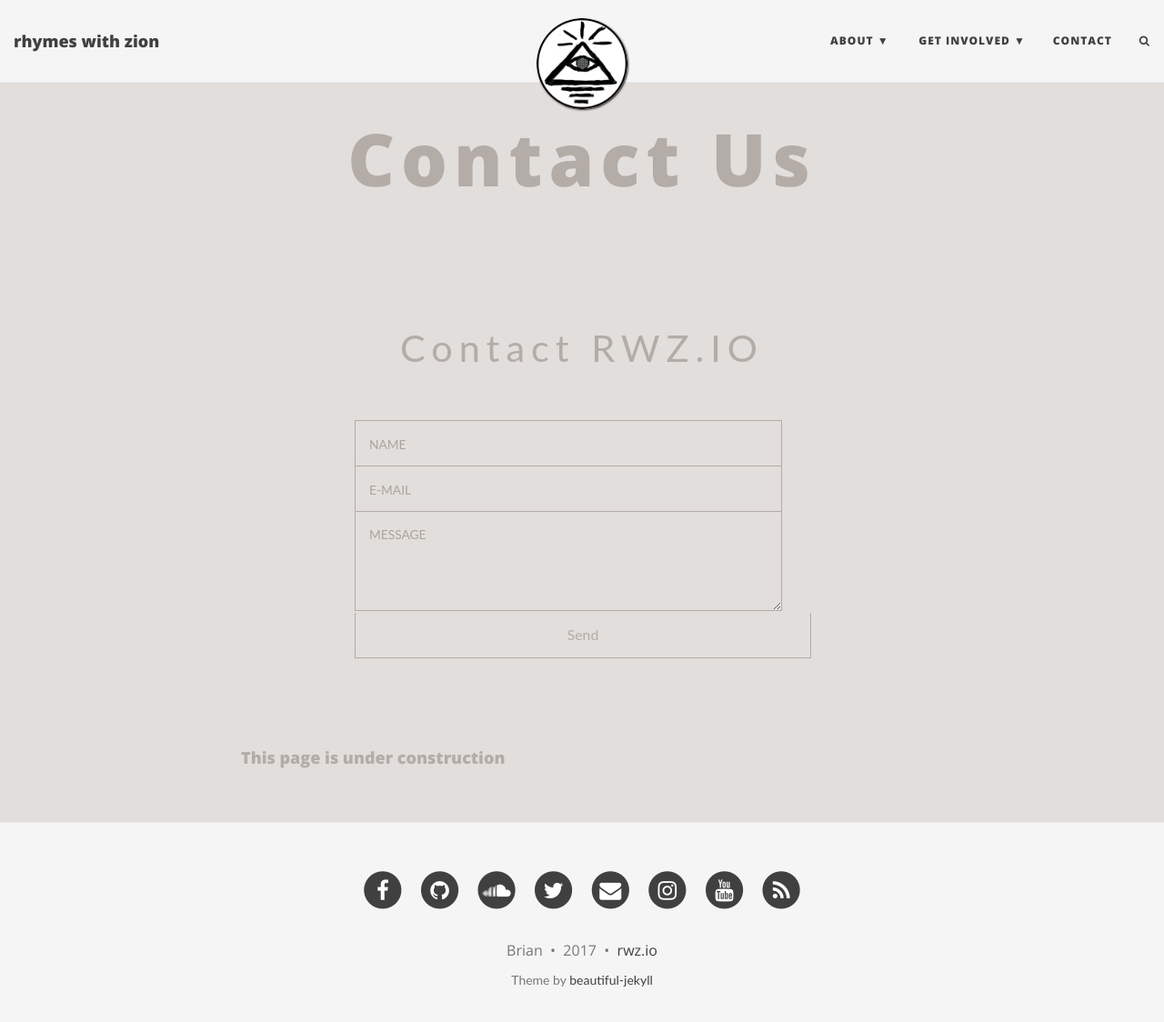
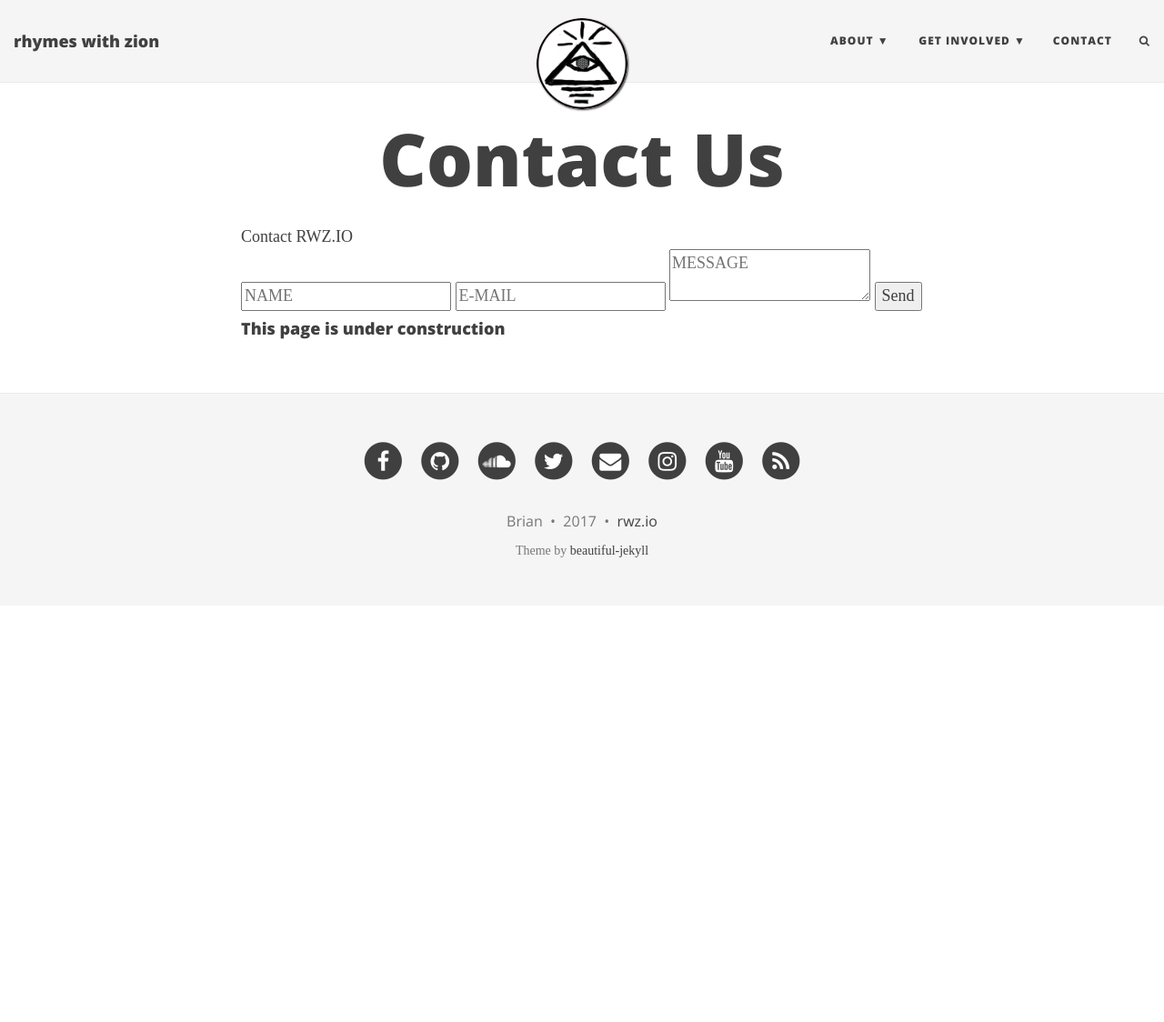
Before and after one commit to rhymeswithzion/rwz-test, a Jekyll site: the page built from contact.md, in a window 1280 px wide and 1138 px high. Shown: the top 1124 px of the window at 91% size. Built offline with Jekyll 4.4.1, drawn with Linux system fonts in a browser that asks for light colours; some web fonts are replaced; comment, search, counter and statistics services are not loaded.

```diff
--- a/css/main.css
+++ b/css/main.css
@@ -695,173 +695,3 @@
 #social-share-section {
   margin-bottom: 30px;
 }
-
-
-@import url(https://fonts.googleapis.com/css?family=Lato:100,300,400);
-
-input::-webkit-input-placeholder, textarea::-webkit-input-placeholder {
-  color: #aca49c;
-  font-size: 0.875em;
-}
-
-input:focus::-webkit-input-placeholder, textarea:focus::-webkit-input-placeholder {
-  color: #bbb5af;
-}
-
-input::-moz-placeholder, textarea::-moz-placeholder {
-  color: #aca49c;
-  font-size: 0.875em;
-}
-
-input:focus::-moz-placeholder, textarea:focus::-moz-placeholder {
-  color: #bbb5af;
-}
-
-input::placeholder, textarea::placeholder {
-  color: #aca49c;
-  font-size: 0.875em;
-}
-
-input:focus::placeholder, textarea::focus:placeholder {
-  color: #bbb5af;
-}
-
-input::-ms-placeholder, textarea::-ms-placeholder {
-  color: #aca49c;
-  font-size: 0.875em;
-}
-
-input:focus::-ms-placeholder, textarea:focus::-ms-placeholder {
-  color: #bbb5af;
-}
-
-/* on hover placeholder */
-
-input:hover::-webkit-input-placeholder, textarea:hover::-webkit-input-placeholder {
-  color: #e2dedb;
-  font-size: 0.875em;
-}
-
-input:hover:focus::-webkit-input-placeholder, textarea:hover:focus::-webkit-input-placeholder {
-  color: #cbc6c1;
-}
-
-input:hover::-moz-placeholder, textarea:hover::-moz-placeholder {
-  color: #e2dedb;
-  font-size: 0.875em;
-}
-
-input:hover:focus::-moz-placeholder, textarea:hover:focus::-moz-placeholder {
-  color: #cbc6c1;
-}
-
-input:hover::placeholder, textarea:hover::placeholder {
-  color: #e2dedb;
-  font-size: 0.875em;
-}
-
-input:hover:focus::placeholder, textarea:hover:focus::placeholder {
-  color: #cbc6c1;
-}
-
-input:hover::placeholder, textarea:hover::placeholder {
-  color: #e2dedb;
-  font-size: 0.875em;
-}
-
-input:hover:focus::-ms-placeholder, textarea:hover::focus:-ms-placeholder {
-  color: #cbc6c1;
-}
-
-body {
-  font-family: 'Lato', sans-serif;
-  background: #e2dedb;
-  color: #b3aca7;
-}
-
-header {
-  position: relative;
-  margin: 100px 0 25px 0;
-  font-size: 2.3em;
-  text-align: center;
-  letter-spacing: 7px;
-}
-
-#form {
-  position: relative;
-  width: 500px;
-  margin: 50px auto 100px auto;
-}
-
-input {
-  font-family: 'Lato', sans-serif;
-  font-size: 0.875em;
-  width: 470px;
-  height: 50px;
-  padding: 0px 15px 0px 15px;
-
-  background: transparent;
-  outline: none;
-  color: #726659;
-
-  border: solid 1px #b3aca7;
-  border-bottom: none;
-
-  transition: all 0.3s ease-in-out;
-  -webkit-transition: all 0.3s ease-in-out;
-  -moz-transition: all 0.3s ease-in-out;
-  -ms-transition: all 0.3s ease-in-out;
-}
-
-input:hover {
-  background: #b3aca7;
-  color: #e2dedb;
-}
-
-textarea {
-  width: 470px;
-  max-width: 470px;
-  height: 110px;
-  max-height: 110px;
-  padding: 15px;
-
-  background: transparent;
-  outline: none;
-
-  color: #726659;
-  font-family: 'Lato', sans-serif;
-  font-size: 0.875em;
-
-  border: solid 1px #b3aca7;
-
-  transition: all 0.3s ease-in-out;
-  -webkit-transition: all 0.3s ease-in-out;
-  -moz-transition: all 0.3s ease-in-out;
-  -ms-transition: all 0.3s ease-in-out;
-}
-
-textarea:hover {
-  background: #b3aca7;
-  color: #e2dedb;
-}
-
-#submit {
-  width: 502px;
-
-  padding: 0;
-  margin: -5px 0px 0px 0px;
-
-  font-family: 'Lato', sans-serif;
-  font-size: 0.875em;
-  color: #b3aca7;
-
-  outline:none;
-  cursor: pointer;
-
-  border: solid 1px #b3aca7;
-  border-top: none;
-}
-
-#submit:hover {
-  color: #e2dedb;
-}
```
